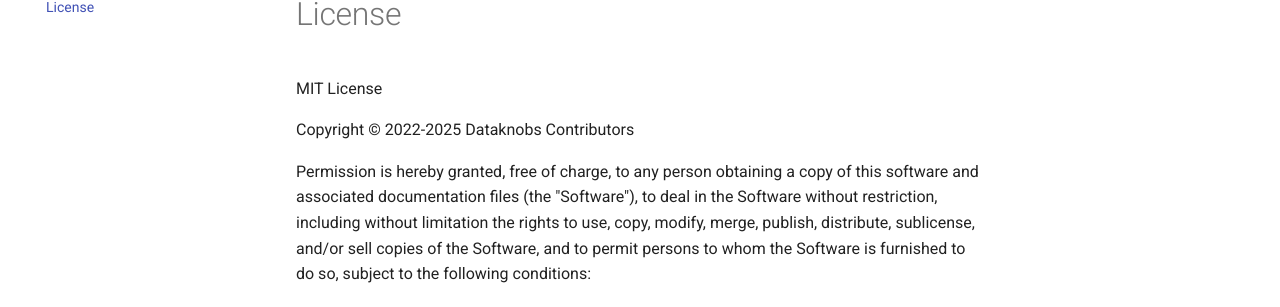
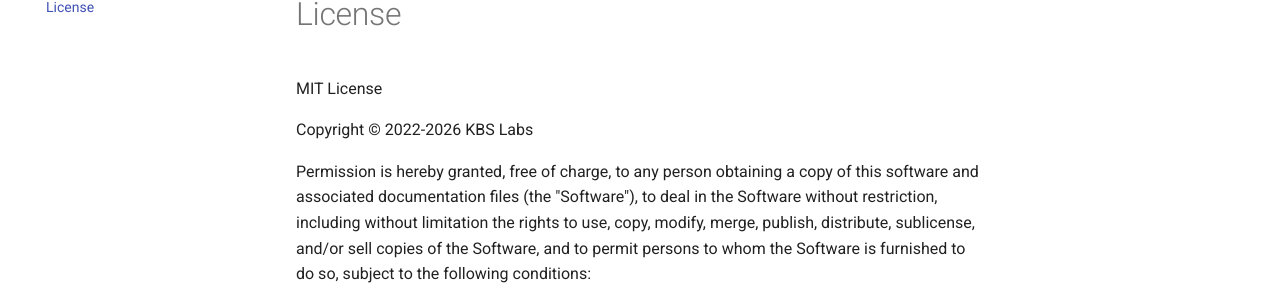
Before and after one commit to KBS-Labs/dataknobs, an MkDocs documentation site: the page built from docs/license.md, in a window 1280 px wide. Shown: the part 152-459 px from the top of the page. Built offline with MkDocs 1.6.1 and Material for MkDocs 9.7.7, drawn with Linux system fonts in a browser that asks for light colours; comment, search, counter and statistics services are not loaded.

Commit message:
updated license

```diff
--- a/docs/license.md
+++ b/docs/license.md
@@ -2,7 +2,7 @@
 
 MIT License
 
-Copyright (c) 2022-2025 Dataknobs Contributors
+Copyright (c) 2022-2026 KBS Labs
 
 Permission is hereby granted, free of charge, to any person obtaining a copy
 of this software and associated documentation files (the "Software"), to deal
```
Also changed, not shown: 1 other file.
